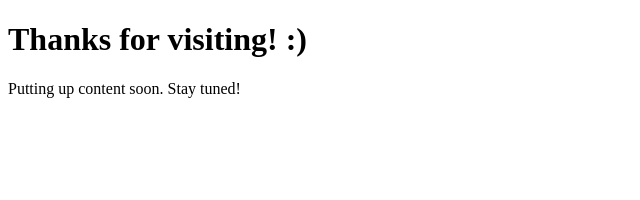
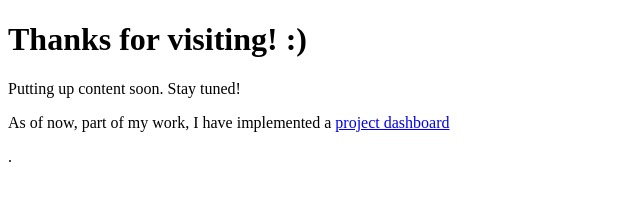
Before and after one commit to shashidwivedi/shashidwivedi.github.io, a plain HTML site: page index.html in a window 1280 px wide. Shown: the whole page, without its empty margins (0-640 px from the left). Drawn offline with Linux system fonts and the light colour scheme.

Commit message:
Project-Dashboad in AngularJS added

```diff
--- a/index.html
+++ b/index.html
@@ -3,5 +3,6 @@
 <body>
   <h1>Thanks for visiting! :)</h1>
   <p>Putting up content soon. Stay tuned!</p>
+  <p>As of now, part of my work, I have implemented a <a href="project-dashboard/index.html">project dashboard</a></p>.
 </body>
 </html>
```
